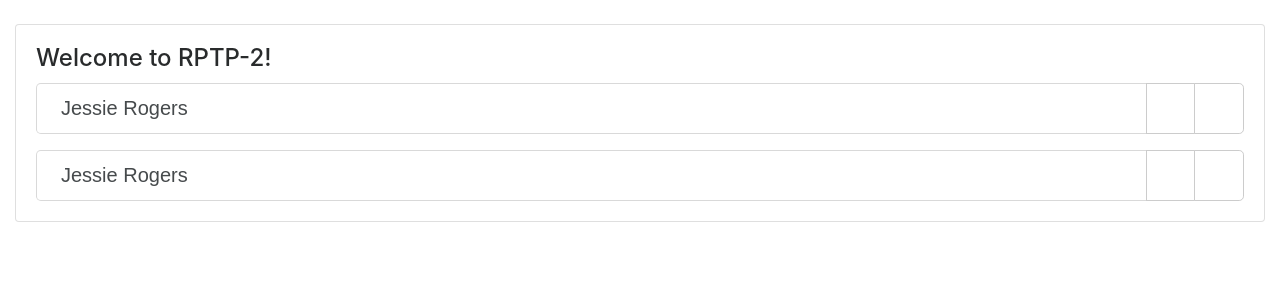
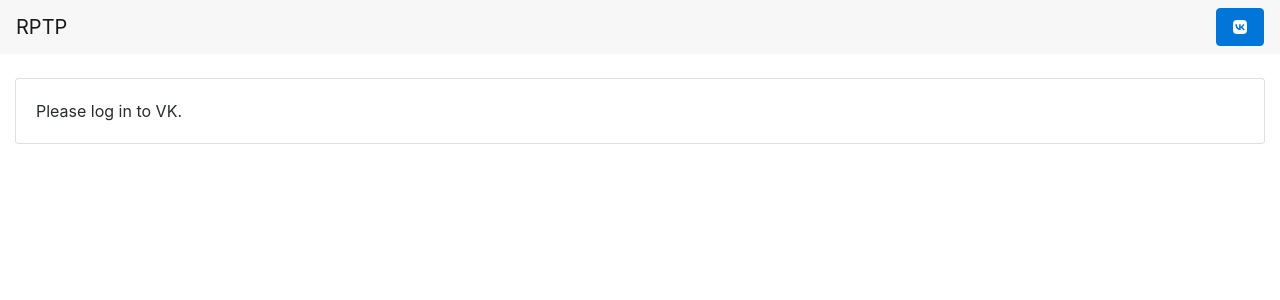
Before and after one commit to potykion/rptp, a Flask app: page / in a window 1280 px wide. Shown: the top 300 px of the page. Run offline with Flask 2, Linux system fonts and the light colour scheme; some libraries are stand-ins or nearby versions.

Commit message:
VK auth.

```diff
--- a/rptp/vk_api.py
+++ b/rptp/vk_api.py
@@ -1,6 +1,7 @@
 import os
 import time
 from functools import wraps
+from urllib.parse import urlencode
 
 import vk
 
@@ -67,3 +68,34 @@ def find_videos(query, offset=0, count=20):
 
     videos = api.video.search(**params)
     return videos
+
+
+def generate_auth_link():
+    base_url = 'https://oauth.vk.com/authorize'
+
+    auth_params = {
+        'client_id': '4865149',
+        'redirect_uri': 'https://rptp.herokuapp.com',
+        'score': 'video',
+        'v': 5.63,
+        'response_type': 'code'
+    }
+
+    auth_url = '{}?{}'.format(base_url, urlencode(auth_params))
+
+    return auth_url
+
+
+def generate_token_receive_link(code):
+    base_url = 'https://oauth.vk.com/access_token'
+
+    token_params = {
+        'client_id': '4865149',
+        'redirect_uri': 'https://rptp.herokuapp.com',
+        'client_secret': os.environ['CLIENT_SECRET'],
+        'code': code
+    }
+
+    token_url = '{}?{}'.format(base_url, urlencode(token_params))
+
+    return token_url
--- /dev/null
+++ b/templates/base.html
@@ -0,0 +1,62 @@
+<!DOCTYPE html>
+<html lang="en">
+<head>
+    <meta charset="UTF-8">
+    <title>RPTP</title>
+
+    <link rel="stylesheet" href="https://maxcdn.bootstrapcdn.com/bootstrap/4.0.0-alpha.6/css/bootstrap.min.css"
+          integrity="sha384-rwoIResjU2yc3z8GV/NPeZWAv56rSmLldC3R/AZzGRnGxQQKnKkoFVhFQhNUwEyJ" crossorigin="anonymous">
+
+    <link rel="stylesheet" href="https://cdnjs.cloudflare.com/ajax/libs/octicons/4.4.0/font/octicons.min.css"
+          integrity="sha256-pNGG0948CVwfHxxS8lVkUKftaSsMBzFSUknrKr2utfY=" crossorigin="anonymous"/>
+
+    <script src="https://use.fontawesome.com/1f50f4f83f.js"></script>
+
+
+    <script src="https://code.jquery.com/jquery-3.1.1.slim.min.js"
+            integrity="sha384-A7FZj7v+d/sdmMqp/nOQwliLvUsJfDHW+k9Omg/a/EheAdgtzNs3hpfag6Ed950n"
+            crossorigin="anonymous"></script>
+    <script src="https://cdnjs.cloudflare.com/ajax/libs/tether/1.4.0/js/tether.min.js"
+            integrity="sha384-DztdAPBWPRXSA/3eYEEUWrWCy7G5KFbe8fFjk5JAIxUYHKkDx6Qin1DkWx51bBrb"
+            crossorigin="anonymous"></script>
+    <script src="https://maxcdn.bootstrapcdn.com/bootstrap/4.0.0-alpha.6/js/bootstrap.min.js"
+            integrity="sha384-vBWWzlZJ8ea9aCX4pEW3rVHjgjt7zpkNpZk+02D9phzyeVkE+jo0ieGizqPLForn"
+            crossorigin="anonymous"></script>
+
+
+    {% block custom_js %}
+    {% endblock %}
+</head>
+<body>
+
+
+<nav class="navbar navbar-toggleable-xl navbar-light bg-faded">
+    <button class="navbar-toggler navbar-toggler-right" type="button" data-toggle="collapse"
+            data-target="#navbarSupportedContent" aria-controls="navbarSupportedContent" aria-expanded="false"
+            aria-label="Toggle navigation">
+        <span class="navbar-toggler-icon"></span>
+    </button>
+    <a class="navbar-brand" href="#">RPTP</a>
+
+    <div class="collapse navbar-collapse" id="navbarSupportedContent">
+
+        <ul class="navbar-nav mr-auto">
+
+        </ul>
+
+        {% if token %}
+            <a href="#"><img src="https://pp.userapi.com/c4164/u16231309/a_315c04a3.jpg" class="rounded-circle"
+                             style="height: 40px"></a>
+        {% else %}
+            <a href="{{ auth_url }}" class="btn btn-primary"><i class="fa fa-vk" aria-hidden="true"></i></a>
+        {% endif %}
+
+    </div>
+</nav>
+
+<div class="container-fluid mt-4">
+    {% block content %}
+    {% endblock %}
+</div>
+</body>
+</html>
--- a/templates/video.html
+++ b/templates/video.html
@@ -1,25 +1,6 @@
-<!DOCTYPE html>
-<html lang="en">
-<head>
-    <meta charset="UTF-8">
-    <title>RPTP</title>
+{% extends "base.html" %}
 
-    <link rel="stylesheet" href="https://maxcdn.bootstrapcdn.com/bootstrap/4.0.0-alpha.6/css/bootstrap.min.css"
-          integrity="sha384-rwoIResjU2yc3z8GV/NPeZWAv56rSmLldC3R/AZzGRnGxQQKnKkoFVhFQhNUwEyJ" crossorigin="anonymous">
-
-    <link rel="stylesheet" href="https://cdnjs.cloudflare.com/ajax/libs/octicons/4.4.0/font/octicons.min.css"
-          integrity="sha256-pNGG0948CVwfHxxS8lVkUKftaSsMBzFSUknrKr2utfY=" crossorigin="anonymous"/>
-
-    <script src="https://code.jquery.com/jquery-3.1.1.slim.min.js"
-            integrity="sha384-A7FZj7v+d/sdmMqp/nOQwliLvUsJfDHW+k9Omg/a/EheAdgtzNs3hpfag6Ed950n"
-            crossorigin="anonymous"></script>
-    <script src="https://cdnjs.cloudflare.com/ajax/libs/tether/1.4.0/js/tether.min.js"
-            integrity="sha384-DztdAPBWPRXSA/3eYEEUWrWCy7G5KFbe8fFjk5JAIxUYHKkDx6Qin1DkWx51bBrb"
-            crossorigin="anonymous"></script>
-    <script src="https://maxcdn.bootstrapcdn.com/bootstrap/4.0.0-alpha.6/js/bootstrap.min.js"
-            integrity="sha384-vBWWzlZJ8ea9aCX4pEW3rVHjgjt7zpkNpZk+02D9phzyeVkE+jo0ieGizqPLForn"
-            crossorigin="anonymous"></script>
-
+{% block custom_js %}
     <script>
         $('document').ready(function () {
             $('.query-input').change(function () {
@@ -27,13 +8,13 @@
             });
         });
     </script>
-</head>
-<body>
-<div class="container-fluid mt-4">
+{% endblock %}
+
+{% block content %}
+
     <div class="card">
+        {% if token %}
             <div class="card-block">
-            <h4 class="card-title">Welcome to RPTP-2!</h4>
-
                 <form method="get">
                     <div class="input-group input-group-lg">
                         <input type="text" class="query-input form-control" placeholder="Search for..."
@@ -70,27 +51,11 @@
                     {% endfor %}
                 </div>
 
-           <form method="get">
-                <div class="input-group input-group-lg">
-                    <input type="text" class="query-input form-control" placeholder="Search for..."
-                           value="{{ query }}" name="query">
-                    <span class="input-group-btn">
-                    <button name="refresh" value="1" class="btn btn-secondary" type="submit">
-                        <span class="octicon octicon-sync"></span>
-                    </button>
-                </span>
-                    <span class="input-group-btn">
-                    <button name="search" value="{{ offset + DEFAULT_OFFSET }}"
-                            class="search-button btn btn-secondary"
-                            type="submit">
-                        <span class="octicon octicon-search"></span>
-                    </button>
-                </span>
             </div>
-            </form>
-
+        {% else %}
+            <div class="card-block">
+                <p class="card-text">Please log in to VK.</p>
             </div>
+        {% endif %}
     </div>
-</div>
-</body>
-</html>
+{% endblock %}
--- a/web_app.py
+++ b/web_app.py
@@ -1,10 +1,11 @@
 import logging
 import os
 
-from flask import Flask, request, redirect, url_for, render_template
+import requests
+from flask import Flask, request, redirect, url_for, render_template, session
 from flask_sqlalchemy import SQLAlchemy
 
-from rptp.vk_api import find_videos
+from rptp.vk_api import find_videos, generate_auth_link, generate_token_receive_link
 
 DEFAULT_QUERY = 'Jessie Rogers'
 DEFAULT_OFFSET = 20
@@ -19,41 +20,64 @@ except KeyError:
     pass
 
 
-def generate_actress():
-    return 'Ukraine'
-
-
 @app.before_first_request
 def setup_logging():
     app.logger.addHandler(logging.StreamHandler())
     app.logger.setLevel(logging.INFO)
 
 
+def generate_actress():
+    return 'sample text'
+
+
 @app.route("/")
 def hello():
-    if request.args.get('refresh'):
-        query = generate_actress()
+    token = session.get('access_token')
+    # token = 'op'
+
+    if not token:
+        code = request.args.get('code')
+
+        if code:
+            token_link = generate_token_receive_link(code)
+            result = requests.get(token_link).json()
+            logging.info(result)
+            session.update(result)
+            return redirect('home')
+
+        auth_link = generate_auth_link()
+
+        context = {
+            'auth_url': auth_link
+        }
+
     else:
-        query = request.args.get('query', DEFAULT_QUERY)
 
-    offset = request.args.get('search', 0, type=int)
+        if request.args.get('refresh'):
+            query = generate_actress()
+        else:
+            query = request.args.get('query', DEFAULT_QUERY)
 
-    try:
-        count_, videos = find_videos(query, offset=offset).values()
-    except Exception as e:
-        app.logger.info(e)
+        offset = request.args.get('search', 0, type=int)
+
         videos = []
-    else:
-        if not videos:
-            return redirect(url_for('hello', refresh=1))
+        # try:
+        #     count_, videos = find_videos(query, offset=offset).values()
+        # except Exception as e:
+        #     app.logger.info(e)
+        #     videos = []
+        # else:
+        #     if not videos:
+        #         return redirect(url_for('hello', refresh=1))
 
-    context = {
-        'query': query,
-        # 'count': count_,
-        'videos': videos,
-        'offset': offset,
-        'DEFAULT_OFFSET': DEFAULT_OFFSET
-    }
+        context = {
+            'token': token,
+            'query': query,
+            # 'count': count_,
+            'videos': videos,
+            'offset': offset,
+            'DEFAULT_OFFSET': DEFAULT_OFFSET
+        }
 
     return render_template('video.html', **context)
 
```
Lines whose indentation alone changed are shown as unchanged.
